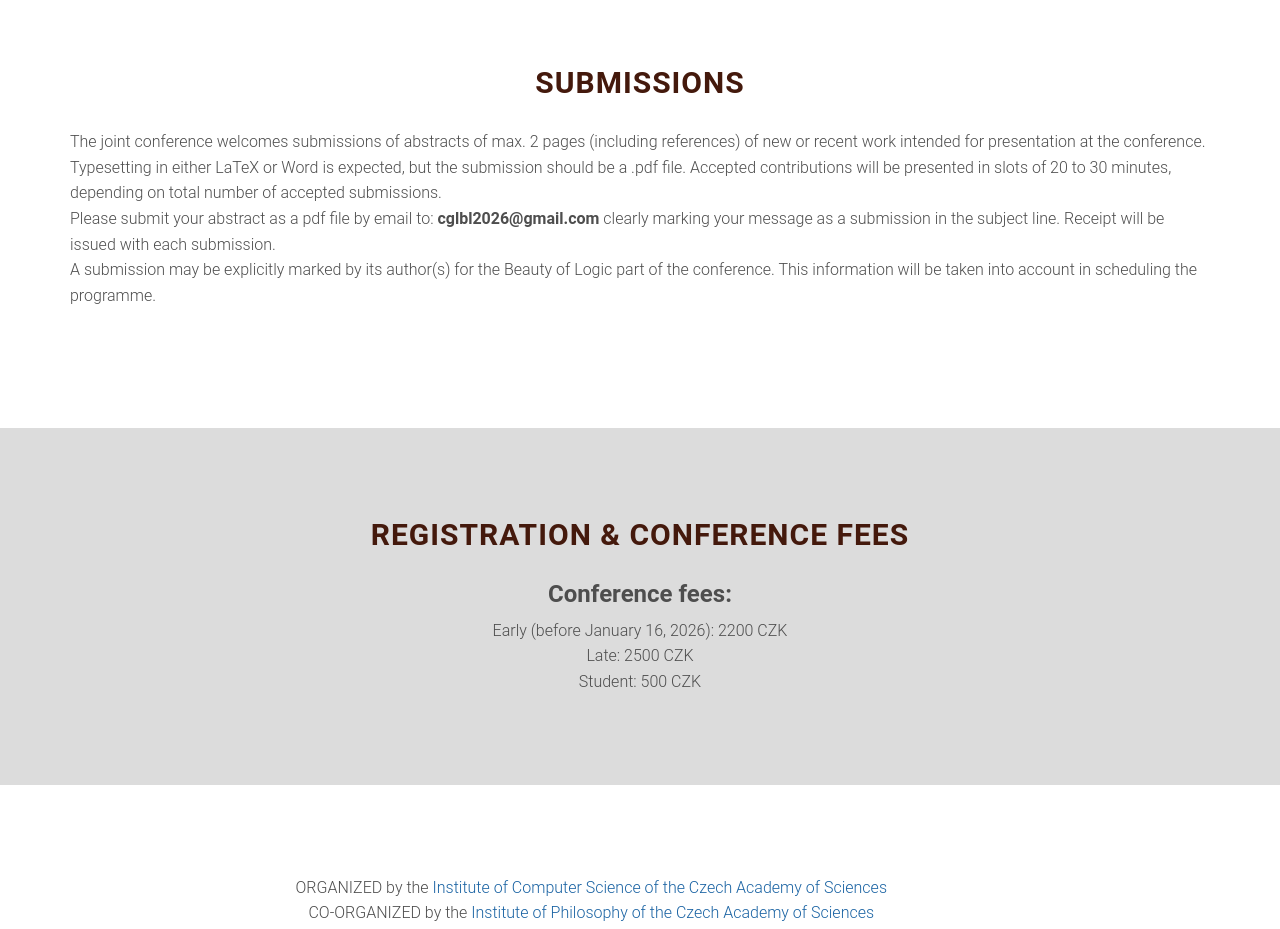
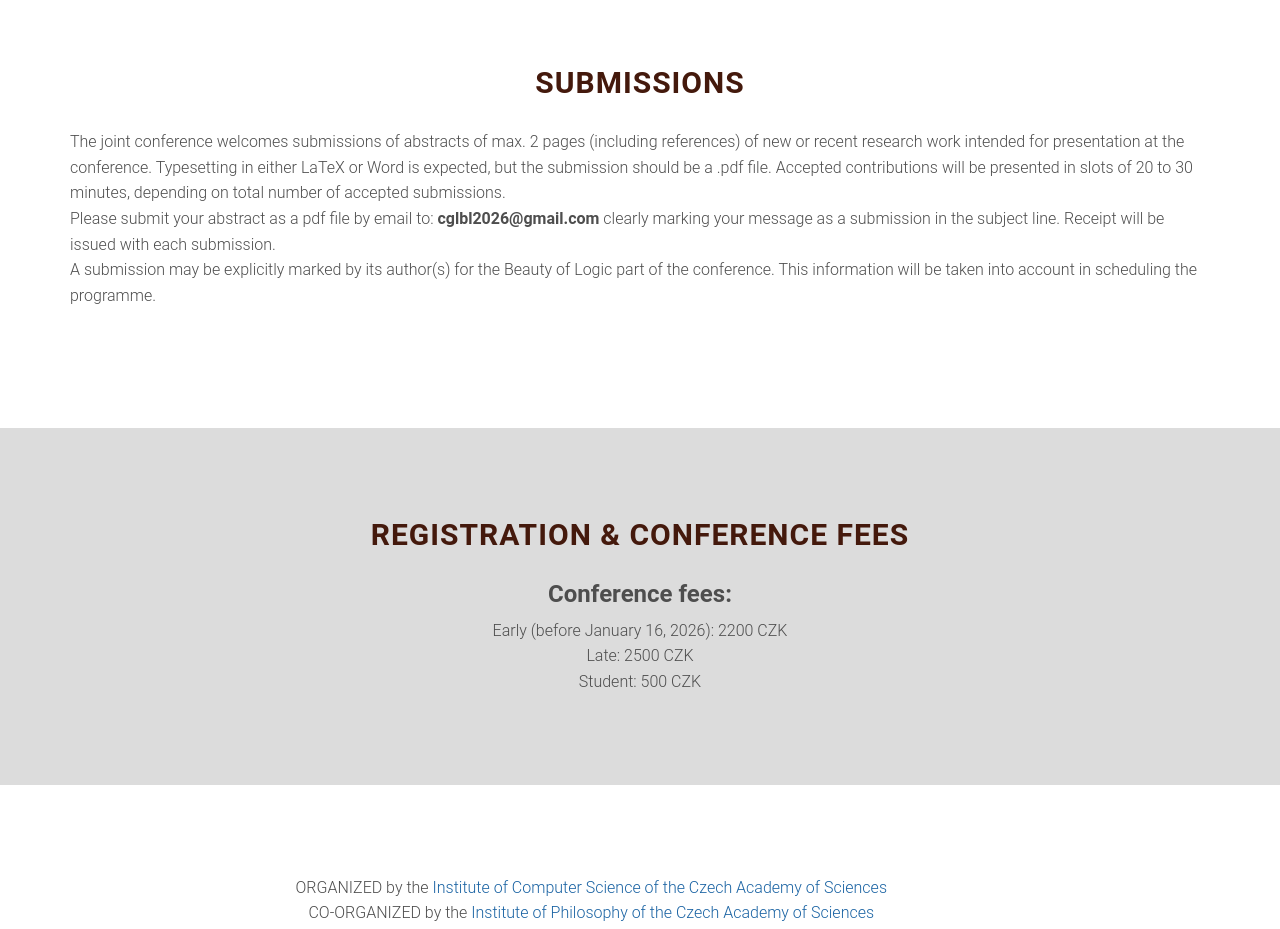
Before and after one commit to cglbl2026/cglbl2026.github.io, a website: page index.html in a window 1280 px wide. Shown: the part 1640-2569 px from the top of the page. Drawn offline with Linux system fonts and the light colour scheme; a web font is replaced by a local one.

Commit message:
research update

```diff
--- a/index.html
+++ b/index.html
@@ -200,7 +200,7 @@ TBA
 
                         <p>
                         The joint conference welcomes submissions of abstracts of max. 2 pages
-                        (including references) of new or recent work intended for presentation
+                        (including references) of new or recent research work intended for presentation
                         at the conference. Typesetting in either LaTeX or Word is expected, but
                         the submission should be a .pdf file. Accepted contributions will be
                         presented in slots of 20 to 30 minutes, depending on total number of
```
